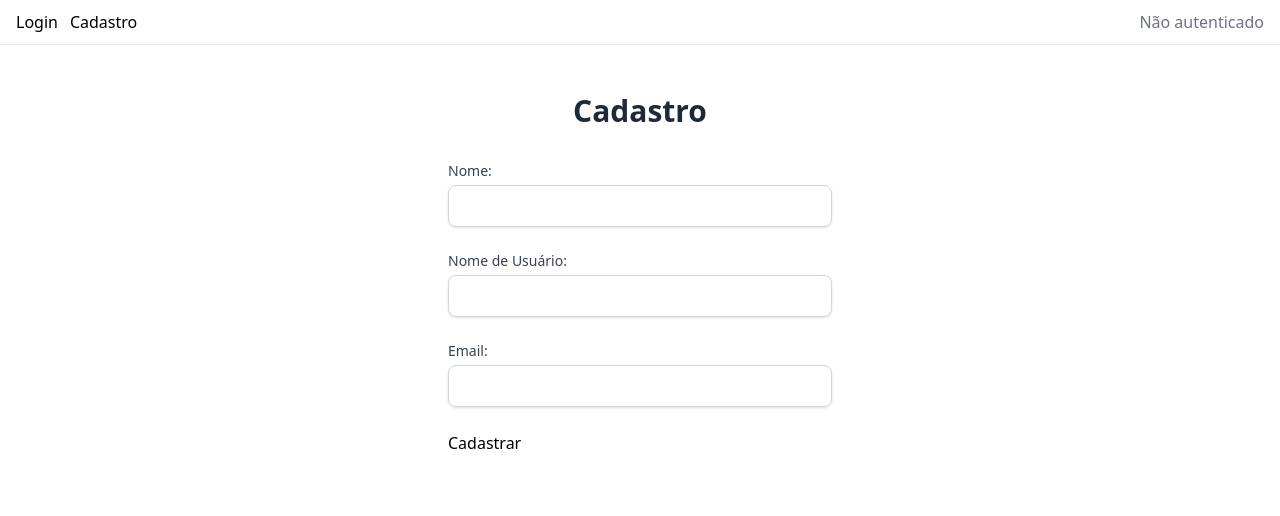
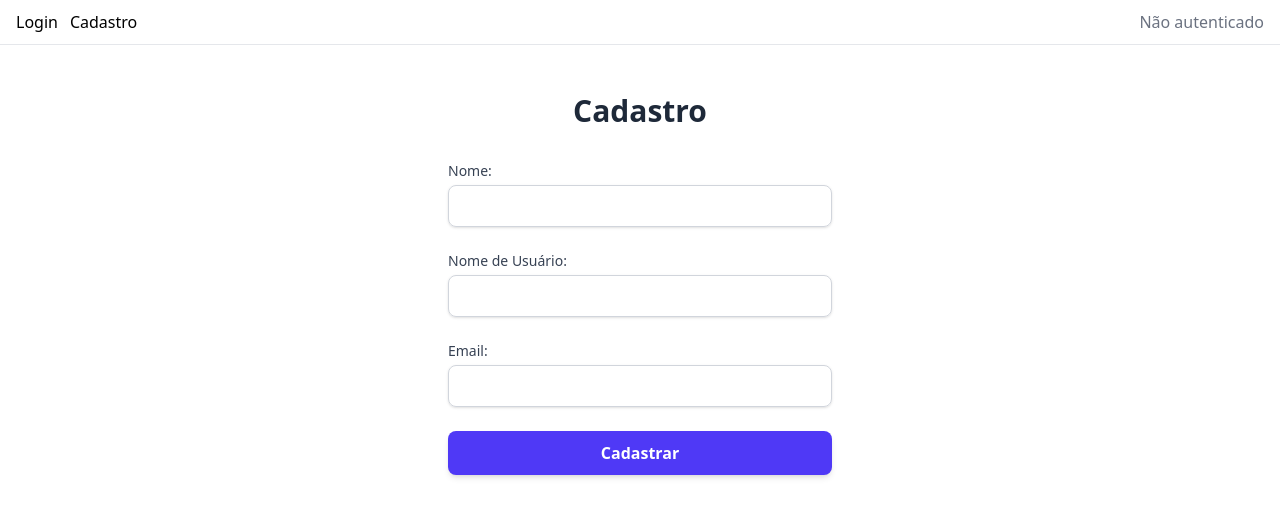
Before and after one commit to VitoriaMaglio/access-control-react, a React app in the folder access-control-cp/: page /cadastro in a window 1280 px wide. Shown: the top 516 px of the page. Built offline with nearby package versions, Linux system fonts and the light colour scheme; the HTML template or start-up script is replaced by a standard one.

Commit message:
Botão de cadastro estilizado.

```diff
--- a/access-control-cp/src/routes/Cadastro.tsx
+++ b/access-control-cp/src/routes/Cadastro.tsx
@@ -117,7 +117,14 @@ const Cadastro: React.FC = () => {
            <p className="text-red-500 text-sm mt-1">{errors.email.message}</p>
         )}
        </div>
-        <button type="submit">Cadastrar</button>
+
+       <button
+         type="submit"
+        className="w-full bg-indigo-600 text-white py-2.5 rounded-lg font-semibold
+                   hover:bg-indigo-700 transition duration-200 shadow-md"
+      >
+        Cadastrar
+       </button>
       </form>
     </div>
   );
```
